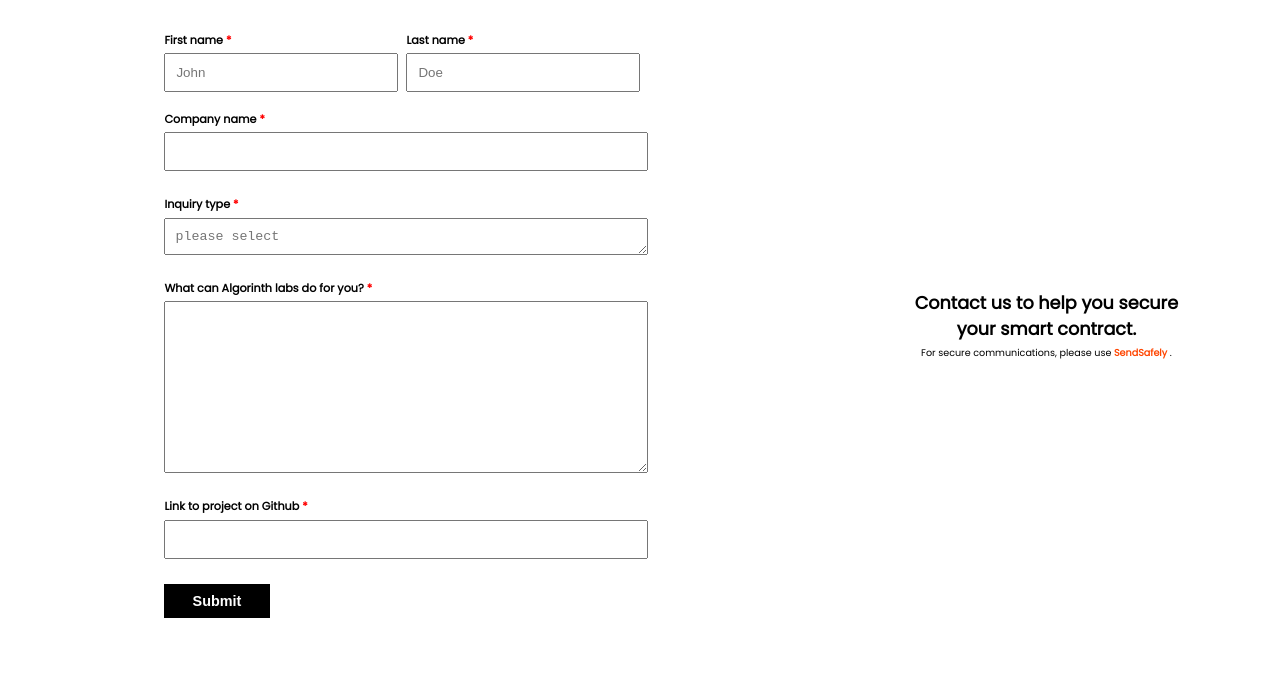
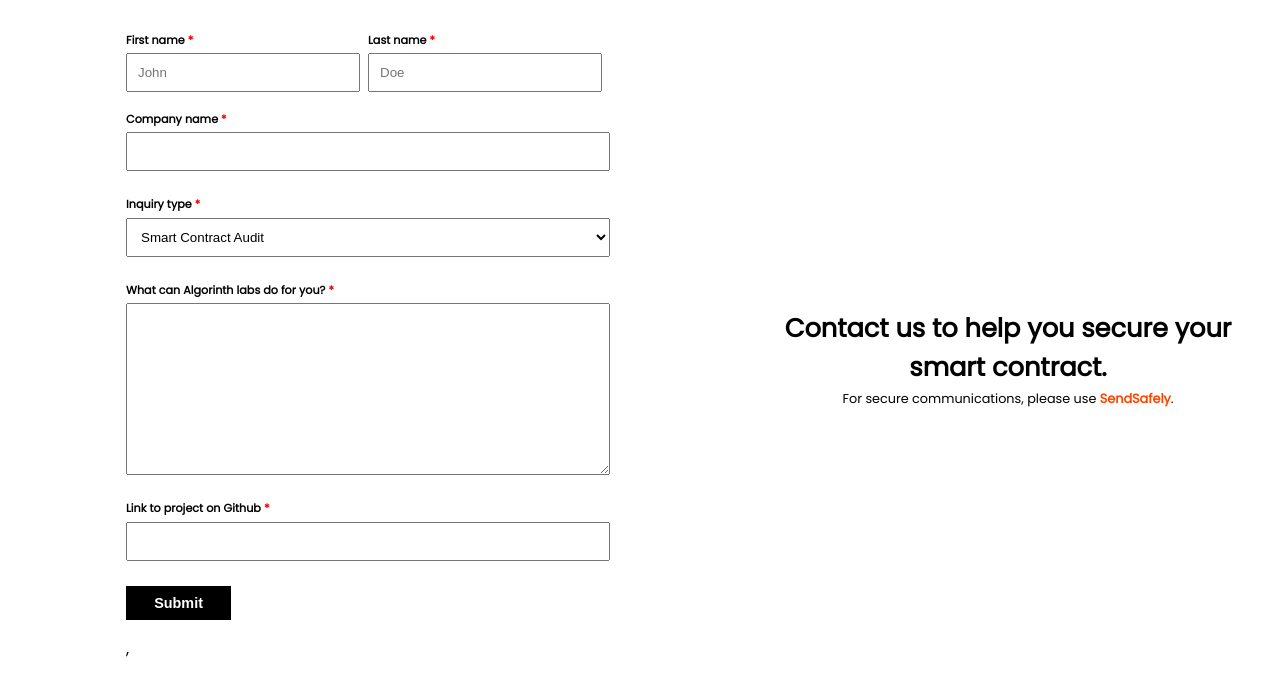
Before and after one commit to DevKay22/contactForm, a React (Create React App) app: page / in a window 1280 px wide. Shown: the top 696 px of the page. Built offline with nearby package versions, Linux system fonts and the light colour scheme.

Commit message:
added the select input

```diff
--- a/src/Contact/Contact.css
+++ b/src/Contact/Contact.css
@@ -21,7 +21,7 @@ form{
 }
 
 
-form input, textarea{
+form input, select, textarea{
     display: flex;
     flex-direction: column;
     width: 100%;
@@ -47,13 +47,13 @@ main div{
     flex-direction: column;
     justify-content: center;
     align-items: center;
-    width: 23%;
+    width: 35%;
     text-align: center;
 
 }
 
 .info h4{
-    font-size: 1.1rem;
+    font-size: 1.6rem;
     font-weight: 700;
     margin-bottom: 0.2rem;
 
@@ -61,14 +61,15 @@ main div{
 
 
 .info p{
-    font-size: 0.6rem;
+    font-size: 0.8rem;
     font-weight: 500;
     margin-top: 0;
 
 }
 
-.info span{
+.info a{
     color: orangered;
+    text-decoration: none;
     font-weight: 700;
 }
 
--- a/src/Contact/Contact.jsx
+++ b/src/Contact/Contact.jsx
@@ -4,7 +4,7 @@ import { useState } from 'react';
 
 export const Contact = () => {
     const [data, setData] = useState(
-        {fName:"", lName:"", cName:"", inquiry:"", message:"", link:"" }
+        {fName:"", lName:"", cName:"", inquiry:"", message:"", link:""}
     )
 
     const handleChange = (e) => {
@@ -31,62 +31,52 @@ export const Contact = () => {
                 <div className='names'>
 
                     <div>
-                    <label>First name</label>
-                    <input type="text" name="fName" placeholder="John" onChange={handleChange} value={data.name} required /> <br />
+                    <label for="fname">First name</label>
+                    <input type="text" name="fName" id="fname" placeholder="John" onChange={handleChange} value={data.name} required /> <br />
 
                     </div>
 
                     <div>
-                    <label>Last name</label>
-                    <input type="text" name="lName" placeholder="Doe" onChange={handleChange} value={data.name} required /> <br />
+                    <label for="lname">Last name</label>
+                    <input type="text" name="lName" placeholder="Doe"  id="lname" onChange={handleChange} value={data.name} required /> <br />
 
                     </div>
 
 
 
 
-
-                </div>
+              </div>
 
 
-                <label>Company name</label>
-                <input type="text" name="cName" cols={15} rows={1}  onChange={handleChange} value={data.name} required /> <br />
+                <label for="cName">Company name</label>
+                <input type="text" name="cName" cols={15} rows={1} id="cName" onChange={handleChange} value={data.name} required /> <br />
 
-                <label>Inquiry type</label>
-                <textarea name="inquiry" placeholder='please select' cols={15} rows={1} onChange={handleChange} value={data.name} required></textarea> <br />
-
-
-                {/* <label>Smart Contract Security</label>
-                <input type="checkbox" name="enquiry"  value="Smart Contract Security" placeholder='please select' required /> <br />
-
-                <label>Smart Contract Testing</label>
-                <input type="checkbox" name="enquiry"  value="Smart Contract Testing" placeholder='please select' required /> <br />
-
-                <label>Smart Contract Auditing</label>
-                <input type="checkbox" name="enquiry"  value="Smart Contract Auditing" placeholder='please select' required /> <br />
-
-                <label>Web3 Development</label>
-                <input type="checkbox" name="enquiry"  value="SWeb3 Developmen" placeholder='please select' required /> <br />
-
-                <label>Web3 Security</label>
-                <input type="checkbox" name="enquiry"  value="eb3 Security" placeholder='please select' required /> <br /> */}
+                <label for="inquiry">Inquiry type</label>
+                <select name="inquiry" id="inquiry"  value={data.inquiry} required>
+                <option value="Smart Contract Audit">Smart Contract Audit</option>
+                <option value="Smart Contract Security">Smart Contract Security</option>
+                <option value="Smart Contract Testing">Smart Contract Testing</option>
+                <option value="Web3 Development">Web3 Development</option>
+                <option value="Web3 Consultation">Web3 Consultation</option>
+                </select> <br></br>
 
 
 
-                <label>What can Algorinth labs do for you?</label>
-                <textarea name="message" cols={15} rows={10} onChange={handleChange} value={data.name} required></textarea> <br />
 
-                <label>Link to project on Github</label>
-                <input type="url" name="link" onChange={handleChange} value={data.name} required /> <br />
+                <label for="message">What can Algorinth labs do for you?</label>
+                <textarea name="message" cols={15} rows={10} id="message" onChange={handleChange} value={data.name} required></textarea> <br />
+
+                <label for="link">Link to project on Github</label>
+                <input type="url" name="link" id="link" onChange={handleChange} value={data.name} required /> <br />
 
                 {/* <input type="submit" name="submit" value="submit" /> */}
 
                 <button type="submit">Submit</button>
 
 
-                {/* <p>
-                    {data.fName} {data.lName} {data.cName}, {data.inquiry} {data.message} {data.link}
-                </p> */}
+                <p>
+                    {data.fName} {data.lName} {data.cName}, {data.inquiry} {data.message} {data.link} {data.inquiry}
+                </p>
 
 
 
@@ -102,7 +92,7 @@ export const Contact = () => {
             </h4>
 
             <p>
-                For secure communications, please use <span>SendSafely</span> .
+                For secure communications, please use  <a href="https://www.sendsafely.com/u/admin@algorinthlabs.com">SendSafely</a>.
             </p>
 
         </div>
```
